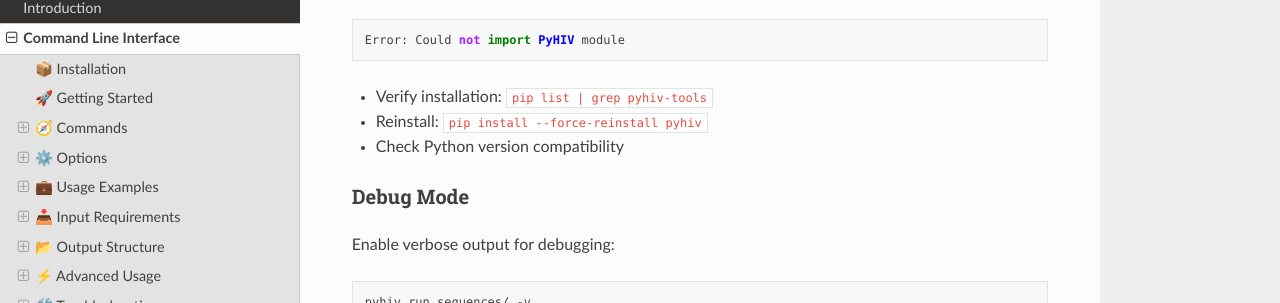
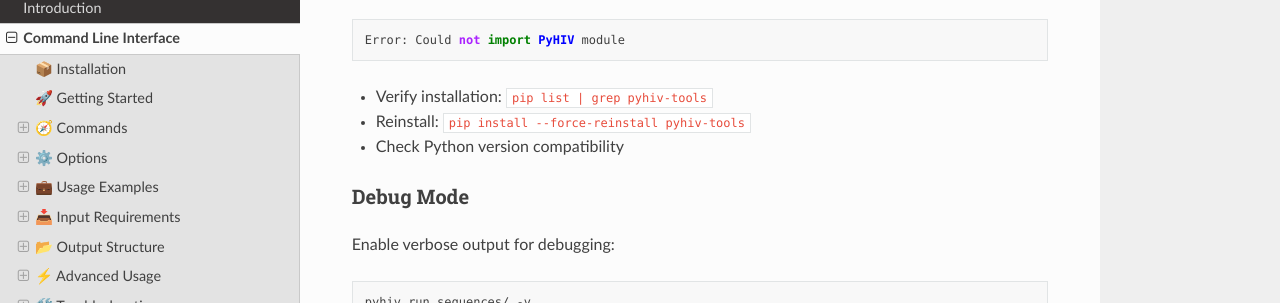
Before and after one commit to anaapspereira/PyHIV, a Sphinx documentation site: the page built from docs/source/manual_docs/CLI.md, in a window 1280 px wide and 900 px high, scrolled down 7719 px. Shown: the part 144-447 px from the top of the window. Built offline with Sphinx 7.4.7 and the Read the Docs theme 3.1.0, drawn with Linux system fonts in a browser that asks for light colours.

Commit message:
Update docs/source/manual_docs/CLI.md
Co-authored-by: Copilot <175728472+Copilot@users.noreply.github.com>

````diff
--- a/docs/source/manual_docs/CLI.md
+++ b/docs/source/manual_docs/CLI.md
@@ -338,7 +338,7 @@ MemoryError: Unable to allocate array
 Error: Could not import PyHIV module
 ```
 - Verify installation: `pip list | grep pyhiv-tools`
-- Reinstall: `pip install --force-reinstall pyhiv`
+- Reinstall: `pip install --force-reinstall pyhiv-tools`
 - Check Python version compatibility
 
 ### Debug Mode
````
